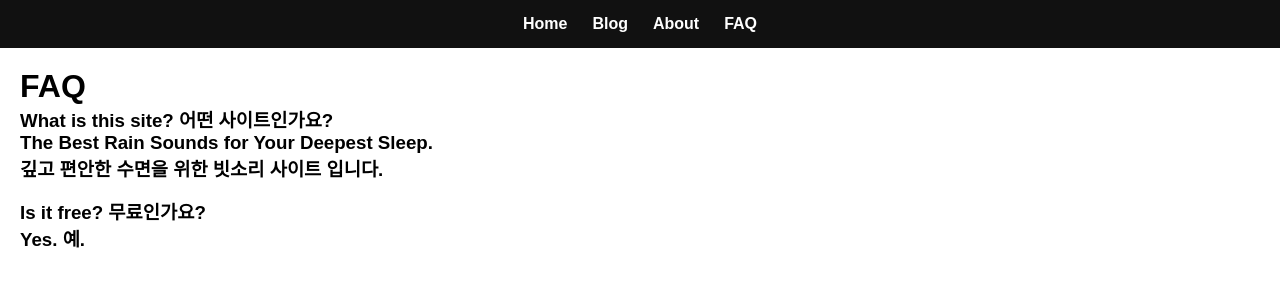
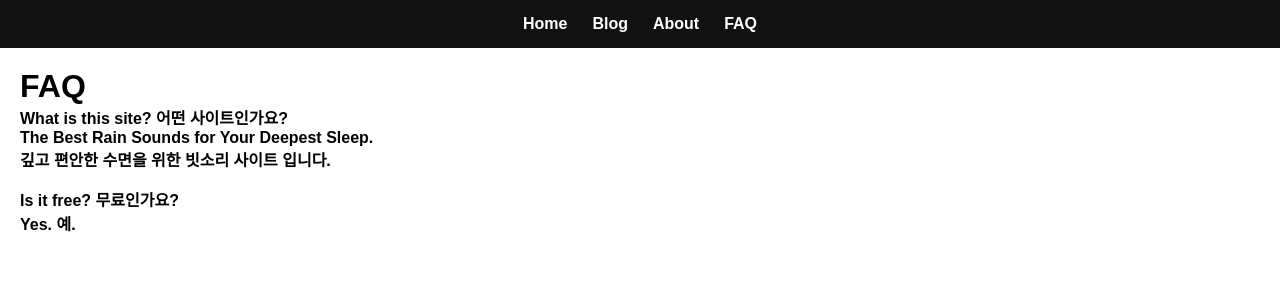
Before and after one commit to choijangwook/rain-deep-sleep, a Jekyll site: the page built from faq.md, in a window 1280 px wide. Shown: the top 300 px of the page. Built offline with Jekyll 4.4.1, drawn with Linux system fonts in a browser that asks for light colours.

Commit message:
Update faq.md

```diff
--- a/faq.md
+++ b/faq.md
@@ -5,10 +5,10 @@ title: FAQ
 
 # FAQ
 
-### What is this site? 어떤 사이트인가요?<br>
-### The Best Rain Sounds for Your Deepest Sleep. <br>
-### 깊고 편안한 수면을 위한 빗소리 사이트 입니다.<br>
+#### What is this site? 어떤 사이트인가요?<br>
+#### The Best Rain Sounds for Your Deepest Sleep. <br>
+#### 깊고 편안한 수면을 위한 빗소리 사이트 입니다.<br>
 <br>
 
-### Is it free? 무료인가요?<br>
-### Yes. 예.<br>
+#### Is it free? 무료인가요?<br>
+#### Yes. 예.<br>
```
